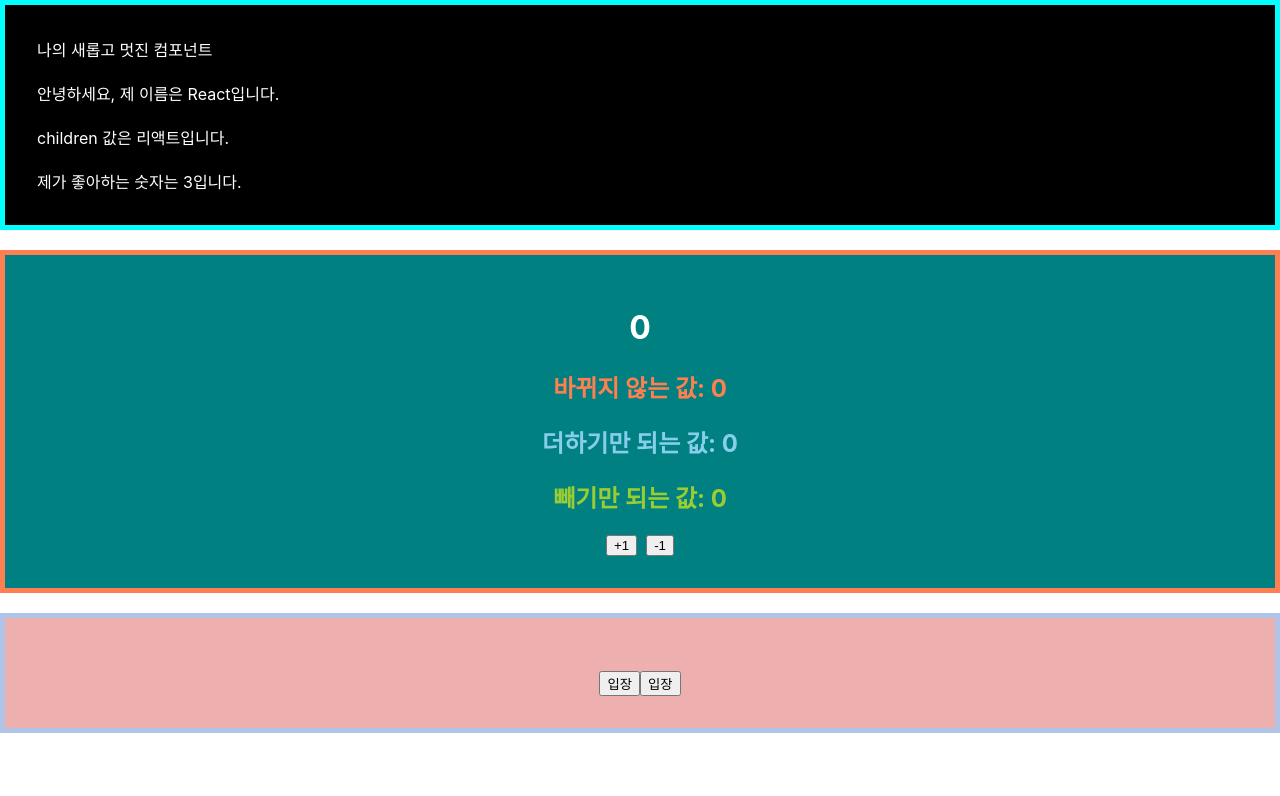
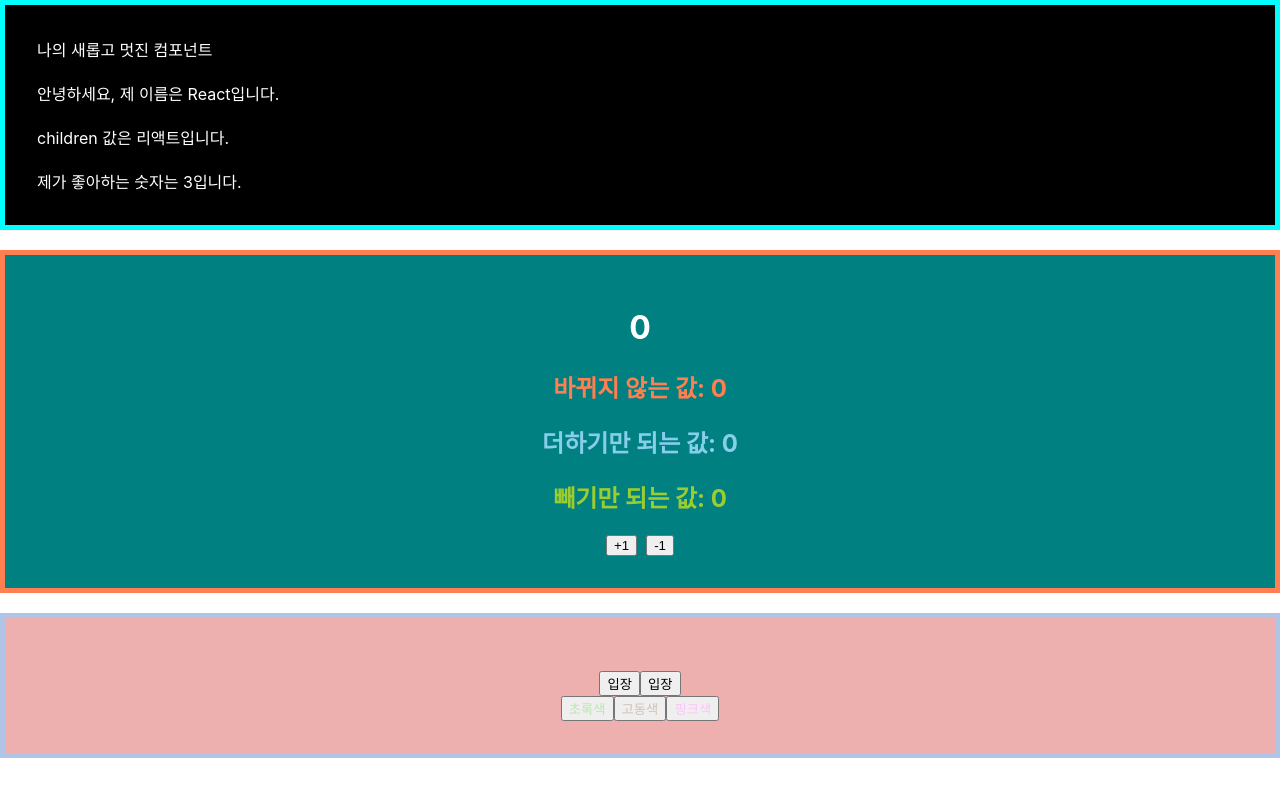
Before and after one commit to dohy-9443/ReactExample, a React (Create React App) app in the folder hello-react/: page / in a window 1280 px wide. Shown: the top 796 px of the page. Built offline with nearby package versions, Linux system fonts and the light colour scheme.

Commit message:
한 컴포넌트에서 useState 여러 번 사용하기

```diff
--- a/hello-react/src/Say.js
+++ b/hello-react/src/Say.js
@@ -4,6 +4,8 @@ const Say = () => {
   const [message, setMessage] = useState('');
   const onClickEnter = () => setMessage('안녕하세요!');
   const onClickLeave = () => setMessage('안녕히 가세요!');
+
+  const [color, setColor] = useState('white');
 
   return (
     <div
@@ -14,15 +16,29 @@ const Say = () => {
         textAlign: 'center',
       }}
     >
-      <h1
-        style={{
-          color: 'white',
-        }}
-      >
-        {message}
-      </h1>
+      <h1 style={{ color }}>{message}</h1>
       <button onClick={onClickEnter}>입장</button>
       <button onClick={onClickLeave}>입장</button>
+      <div>
+        <button
+          style={{ color: '#BAE7AF' }}
+          onClick={() => setColor('#BAE7AF')}
+        >
+          초록색
+        </button>
+        <button
+          style={{ color: '#CFC3B5' }}
+          onClick={() => setColor('#CFC3B5')}
+        >
+          고동색
+        </button>
+        <button
+          style={{ color: '#FDC4F8' }}
+          onClick={() => setColor('#FDC4F8')}
+        >
+          핑크색
+        </button>
+      </div>
     </div>
   );
 };
```
